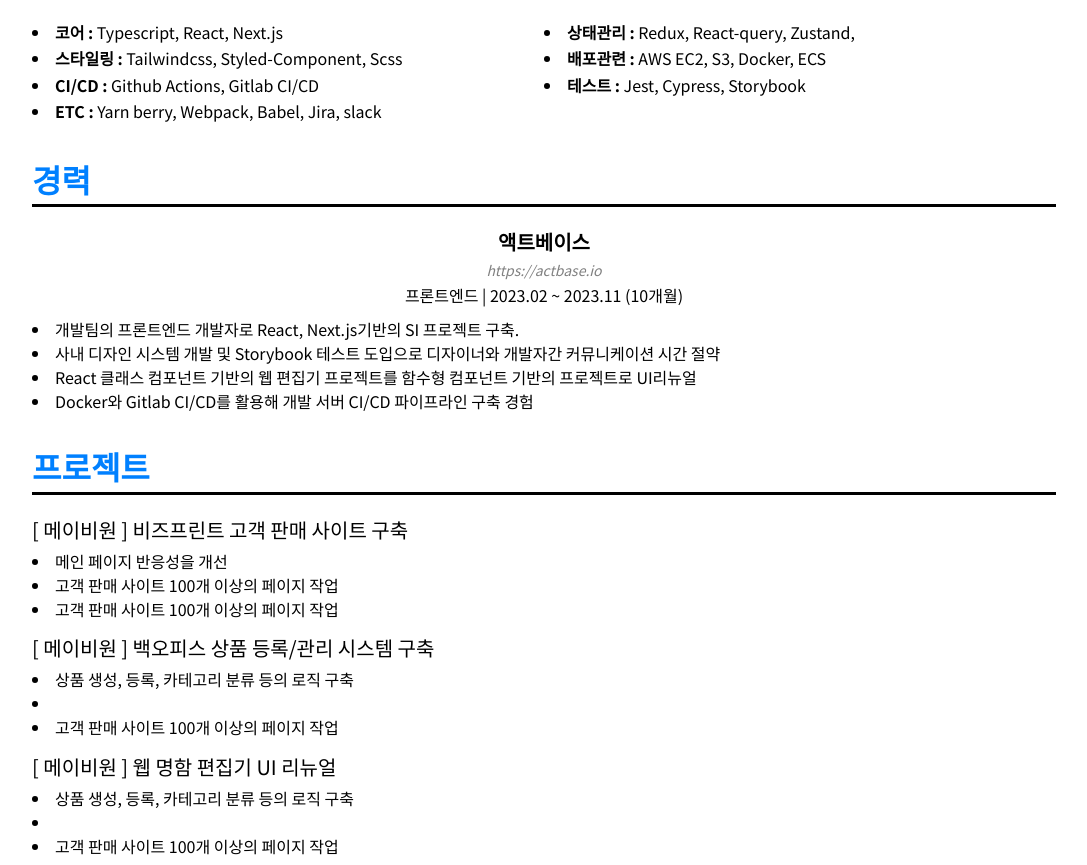
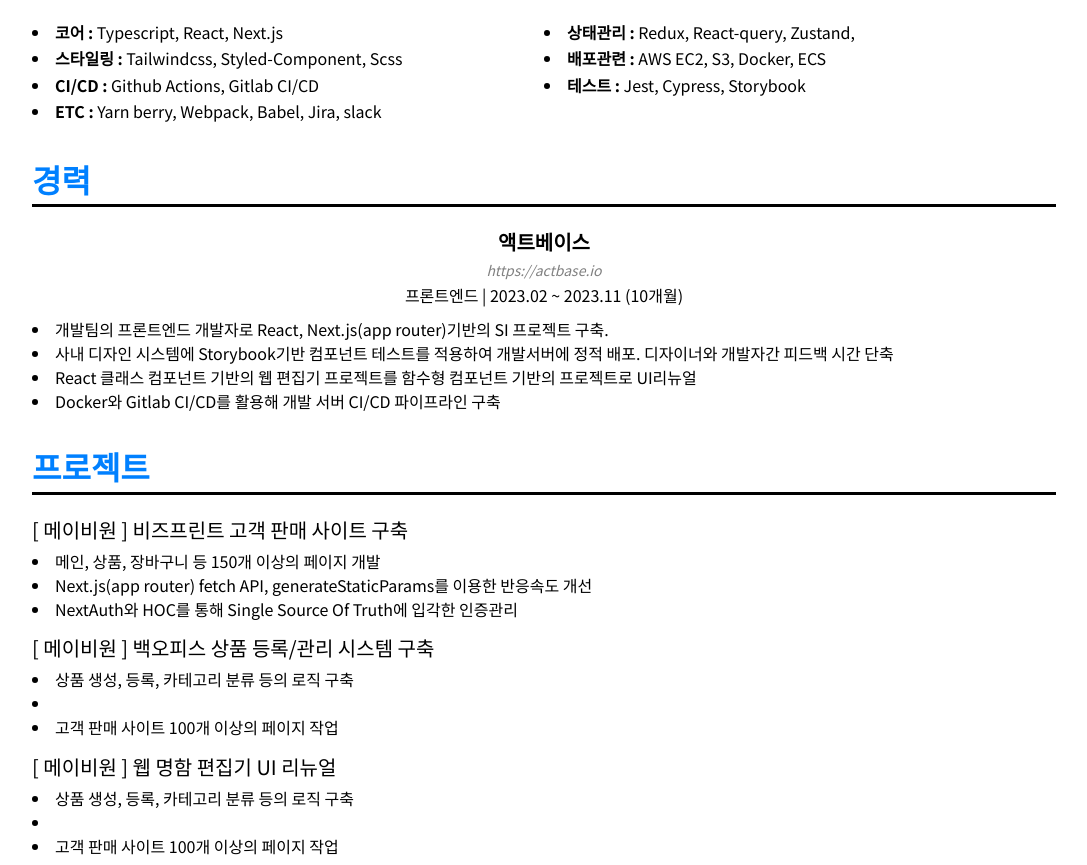
Before and after one commit to caffesale/caffesale.github.io, a plain HTML site: page index.html in a window 1280 px wide. Shown: the part 232-1097 px from the top of the page, without its empty margins (96-1183 px from the left). Drawn offline with Linux system fonts and the light colour scheme.

Commit message:
docs:work-experience

```diff
--- a/index.html
+++ b/index.html
@@ -108,12 +108,12 @@
           </div>
           <ul class="work_experience--list">
             <li>
-              개발팀의 프론트엔드 개발자로 React, Next.js기반의 SI 프로젝트
-              구축.
+              개발팀의 프론트엔드 개발자로 React, Next.js(app router)기반의 SI
+              프로젝트 구축.
             </li>
             <li>
-              사내 디자인 시스템 개발 및 Storybook 테스트 도입으로 디자이너와
-              개발자간 커뮤니케이션 시간 절약
+              사내 디자인 시스템에 Storybook기반 컴포넌트 테스트를 적용하여
+              개발서버에 정적 배포. 디자이너와 개발자간 피드백 시간 단축
             </li>
             <li>
               React 클래스 컴포넌트 기반의 웹 편집기 프로젝트를 함수형 컴포넌트
@@ -121,7 +121,6 @@
             </li>
             <li>
               Docker와 Gitlab CI/CD를 활용해 개발 서버 CI/CD 파이프라인 구축
-              경험
             </li>
           </ul>
         </div>
@@ -135,12 +134,15 @@
           <p class="project--description">
             [ 메이비원 ] 비즈프린트 고객 판매 사이트 구축
           </p>
-          <li class="project--item">메인 페이지 반응성을 개선</li>
           <li class="project--item">
-            고객 판매 사이트 100개 이상의 페이지 작업
+            메인, 상품, 장바구니 등 150개 이상의 페이지 개발
           </li>
           <li class="project--item">
-            고객 판매 사이트 100개 이상의 페이지 작업
+            Next.js(app router) fetch API, generateStaticParams를 이용한
+            반응속도 개선
+          </li>
+          <li class="project--item">
+            NextAuth와 HOC를 통해 Single Source Of Truth에 입각한 인증관리
           </li>
         </ul>
 
```
